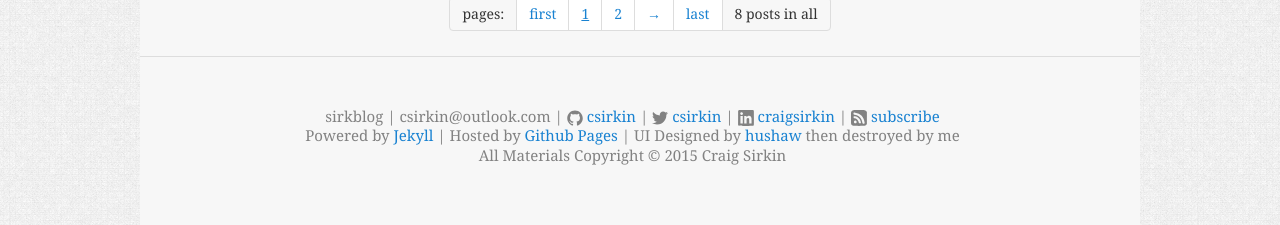
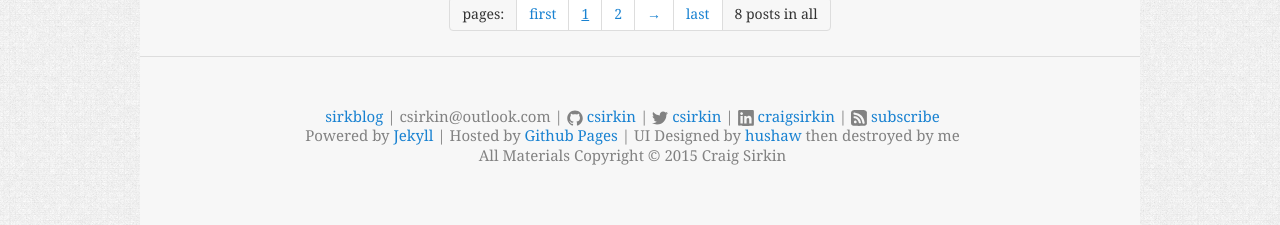
Before and after one commit to csirkin/csirkin.github.io, a Jekyll site: the page built from index.html, in a window 1280 px wide. Shown: the part 1359-1584 px from the top of the page. Built offline with Jekyll 4.4.1, drawn with Linux system fonts in a browser that asks for light colours; the list of posts is cut into pages by our own code.

Commit message:
Changed title in bottom navbar to be a link to the baseurl

```diff
--- a/_includes/footer.html
+++ b/_includes/footer.html
@@ -1,7 +1,7 @@
 <footer class="site-footer">
     <div class="footer-col-wrapper">
          <span>
-             {{ site.title }}
+             <a href="{{ site.baseurl }}/">{{ site.title }}</a>
              | {{ site.email }}
              {% if site.github_username %}
 			 | <a href="https://github.com/{{ site.github_username }}">
```
